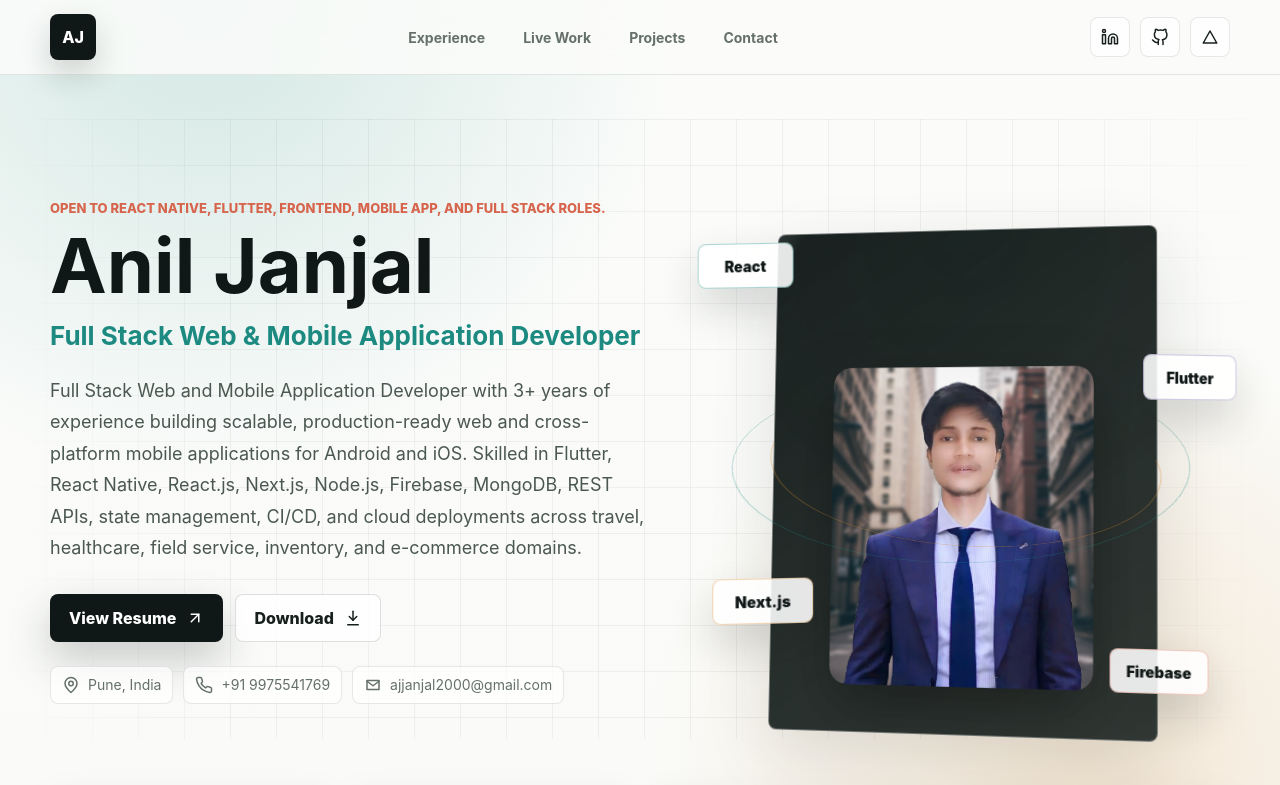
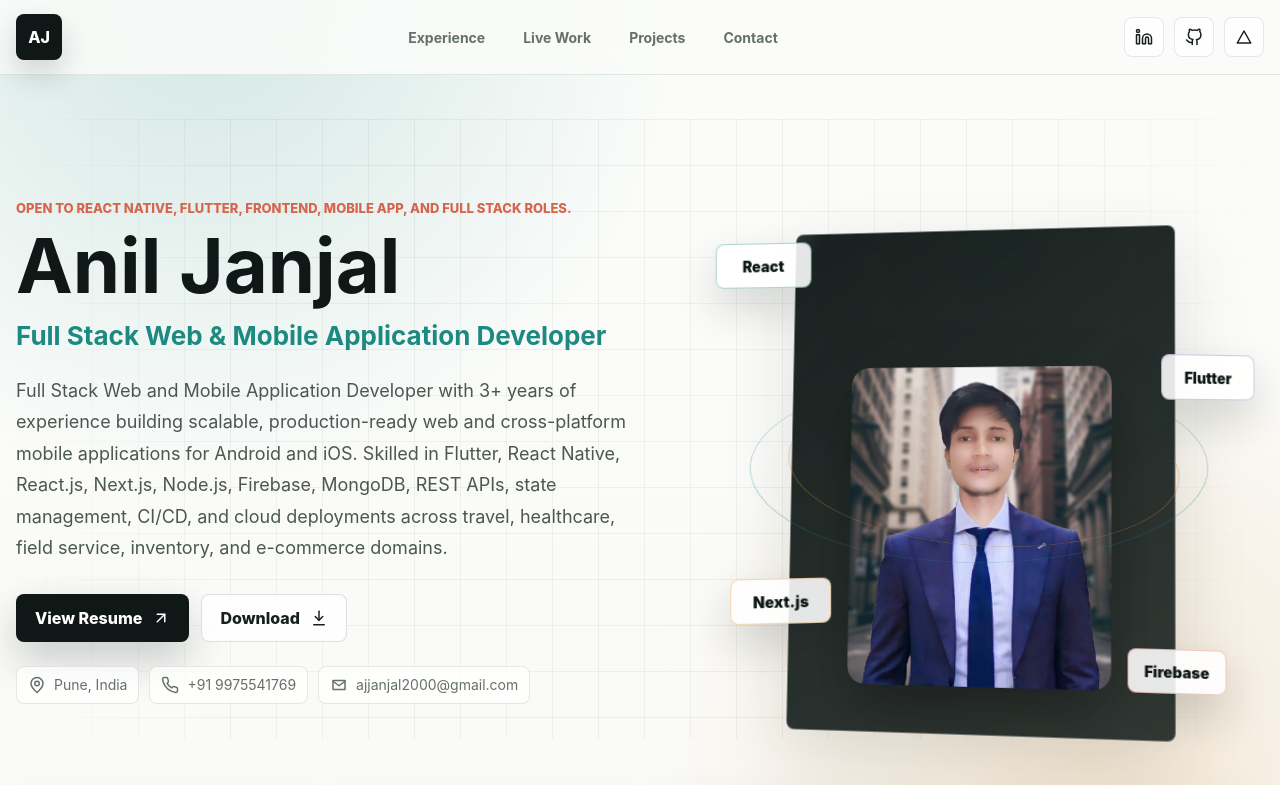
Before and after one commit to AnilJanjal/My-Portfolio-CV, a Next.js app: page / in a window 1280 px wide. Shown: the top 785 px of the page. Built offline with nearby package versions, Linux system fonts and the light colour scheme.

Commit message:
Expand portfolio layout width

```diff
--- a/src/app/globals.css
+++ b/src/app/globals.css
@@ -47,7 +47,7 @@ a {
 }
 
 .shell {
-  width: min(1180px, calc(100% - 40px));
+  width: calc(100% - 32px);
   margin: 0 auto;
 }
 
@@ -61,7 +61,7 @@ a {
 }
 
 .nav-shell {
-  width: min(1180px, calc(100% - 40px));
+  width: calc(100% - 32px);
   min-height: 74px;
   margin: 0 auto;
   display: flex;
@@ -934,7 +934,7 @@ a {
 @media (max-width: 720px) {
   .shell,
   .nav-shell {
-    width: min(100% - 28px, 1180px);
+    width: calc(100% - 24px);
   }
 
   .nav-shell {
```
